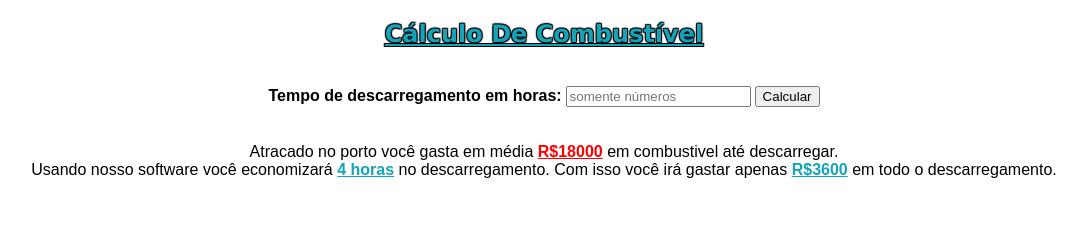
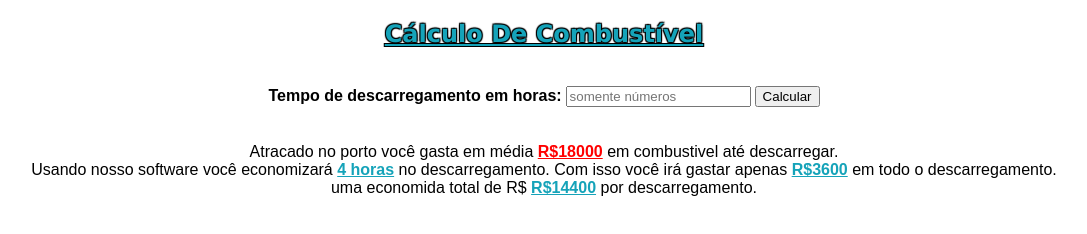
Before and after one commit to rafael-rochaalmeida/Sprint1, a plain HTML site: page Simulador-Financeiro/simuladorFinanceiro.html in a window 1280 px wide. Both pictures are taken after typing "5" into the empty fields and a click on the button "Calcular". Shown: the whole page, without its empty margins (96-1183 px from the left). Drawn offline with Linux system fonts and the light colour scheme.

Commit message:
altualização no simulador

```diff
--- a/Simulador-Financeiro/simuladorFinanceiro.html
+++ b/Simulador-Financeiro/simuladorFinanceiro.html
@@ -22,17 +22,19 @@
 
 </html>
 <script>
+  var valorCombustivel
   function calculo() {
-    var valorCombustivel = Number(horas.value) * 3600;
+    valorCombustivel = Number(horas.value) * 3600;
     resultado.innerHTML = `<span style = 'font-family: arial'>Atracado no porto você gasta em média <b style = 'color: red'><u>R$${valorCombustivel}</u></b>
      em combustivel até descarregar.</span>`;
     economia();
   };
   function economia() {
     var valorEconomia = (Number(horas.value) - 4) * 3600;
+    var economia = valorCombustivel - valorEconomia;
     resultado.innerHTML += `<br><span style='font-family: arial'>Usando nosso software você economizará
      <b style = 'color: #15a3b9'><u>4 horas</u></b> no descarregamento. Com isso você irá gastar apenas <b style = 'color: #15a3b9'><u>R$${valorEconomia}</u></b>
-     em todo o descarregamento.</span>`;
+     em todo o descarregamento. <br> uma economida total de R$ <b style = 'color: #15a3b9'><u>R$${economia}</u></b> por descarregamento.</span>`;
     horas.value = '';
   };
 </script>
```
